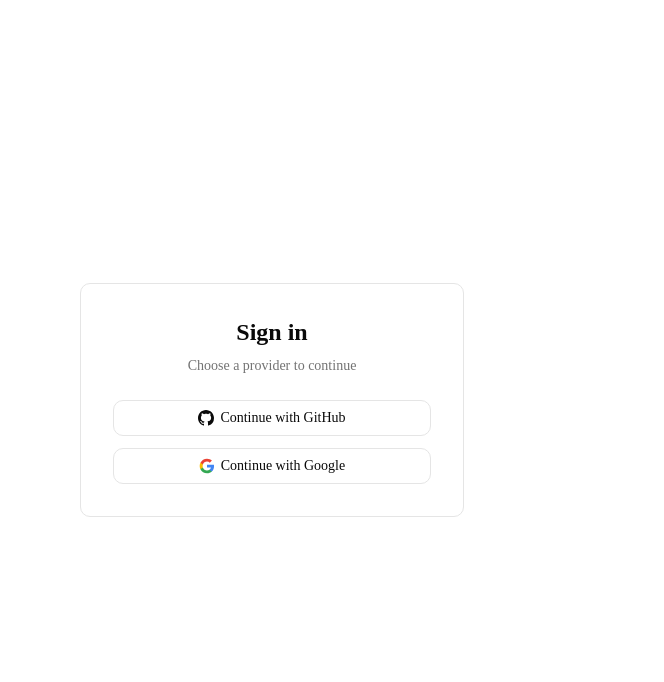
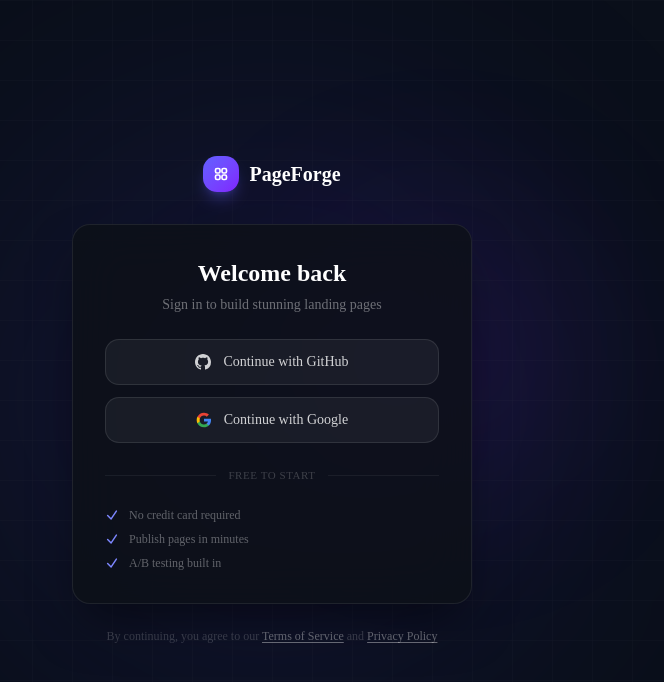
Before and after one commit to G-akram/saas-landing-page-builder, a Next.js app: page /login in a window 1280 px wide. Shown: the top 682 px of the page, without its empty margins (368-1032 px from the left). Built offline with nearby package versions, Linux system fonts and the light colour scheme; no server answers.

Commit message:
feat: redesign login page with dark SaaS aesthetic

```diff
--- a/src/app/(auth)/login/page.tsx
+++ b/src/app/(auth)/login/page.tsx
@@ -1,7 +1,7 @@
 import { redirect } from 'next/navigation'
+import Link from 'next/link'
 
 import { auth, signIn } from '@/shared/lib/auth'
-import { Button } from '@/components/ui/button'
 
 export default async function LoginPage(): Promise<React.JSX.Element> {
   const session = await auth()
@@ -11,11 +11,39 @@ export default async function LoginPage(): Promise<React.JSX.Element> {
   }
 
   return (
-    <div className="flex min-h-screen items-center justify-center">
-      <div className="w-full max-w-sm space-y-6 rounded-lg border p-8">
-        <div className="space-y-2 text-center">
-          <h1 className="text-2xl font-bold">Sign in</h1>
-          <p className="text-muted-foreground text-sm">Choose a provider to continue</p>
+    <div className="relative flex min-h-screen items-center justify-center overflow-hidden bg-[#0a0f1a]">
+      {/* Ambient glow */}
+      <div className="pointer-events-none absolute inset-0">
+        <div className="absolute top-1/2 left-1/2 -translate-x-1/2 -translate-y-1/2 h-[600px] w-[600px] rounded-full bg-indigo-600/10 blur-[120px]" />
+        <div className="absolute top-1/4 right-1/4 h-[300px] w-[300px] rounded-full bg-violet-600/8 blur-[80px]" />
+      </div>
+
+      {/* Grid texture */}
+      <div
+        className="pointer-events-none absolute inset-0 opacity-[0.03]"
+        style={{
+          backgroundImage:
+            'linear-gradient(rgba(255,255,255,0.5) 1px, transparent 1px), linear-gradient(90deg, rgba(255,255,255,0.5) 1px, transparent 1px)',
+          backgroundSize: '40px 40px',
+        }}
+      />
+
+      <div className="relative z-10 w-full max-w-md px-6">
+        {/* Logo */}
+        <Link href="/" className="mb-8 flex items-center justify-center gap-2.5">
+          <div className="flex size-9 items-center justify-center rounded-xl bg-gradient-to-br from-indigo-500 to-violet-600 shadow-lg shadow-indigo-500/30">
+            <LogoIcon />
+          </div>
+          <span className="text-xl font-bold text-white">PageForge</span>
+        </Link>
+
+        {/* Card */}
+        <div className="rounded-2xl border border-white/[0.08] bg-[#0d1117]/80 p-8 shadow-2xl shadow-black/50 backdrop-blur-xl">
+          <div className="mb-6 text-center">
+            <h1 className="text-2xl font-bold text-white">Welcome back</h1>
+            <p className="mt-1.5 text-sm text-white/40">
+              Sign in to build stunning landing pages
+            </p>
           </div>
 
           <div className="space-y-3">
@@ -25,10 +53,13 @@ export default async function LoginPage(): Promise<React.JSX.Element> {
                 await signIn('github', { redirectTo: '/dashboard' })
               }}
             >
-            <Button type="submit" variant="outline" size="lg" className="w-full">
+              <button
+                type="submit"
+                className="flex w-full items-center justify-center gap-3 rounded-xl border border-white/[0.1] bg-white/[0.05] px-4 py-3 text-sm font-medium text-white/80 transition-all hover:border-white/[0.18] hover:bg-white/[0.08] hover:text-white"
+              >
                 <GitHubIcon />
                 Continue with GitHub
-            </Button>
+              </button>
             </form>
 
             <form
@@ -37,20 +68,80 @@ export default async function LoginPage(): Promise<React.JSX.Element> {
                 await signIn('google', { redirectTo: '/dashboard' })
               }}
             >
-            <Button type="submit" variant="outline" size="lg" className="w-full">
+              <button
+                type="submit"
+                className="flex w-full items-center justify-center gap-3 rounded-xl border border-white/[0.1] bg-white/[0.05] px-4 py-3 text-sm font-medium text-white/80 transition-all hover:border-white/[0.18] hover:bg-white/[0.08] hover:text-white"
+              >
                 <GoogleIcon />
                 Continue with Google
-            </Button>
+              </button>
             </form>
           </div>
+
+          {/* Divider */}
+          <div className="my-6 flex items-center gap-3">
+            <div className="h-px flex-1 bg-white/[0.06]" />
+            <span className="text-[11px] font-medium uppercase tracking-wider text-white/20">
+              Free to start
+            </span>
+            <div className="h-px flex-1 bg-white/[0.06]" />
+          </div>
+
+          {/* Trust signals */}
+          <ul className="space-y-2">
+            {TRUST_SIGNALS.map((signal) => (
+              <li key={signal} className="flex items-center gap-2.5 text-xs text-white/35">
+                <CheckIcon />
+                {signal}
+              </li>
+            ))}
+          </ul>
+        </div>
+
+        <p className="mt-6 text-center text-xs text-white/20">
+          By continuing, you agree to our{' '}
+          <span className="text-white/40 underline underline-offset-2 cursor-pointer hover:text-white/60">
+            Terms of Service
+          </span>{' '}
+          and{' '}
+          <span className="text-white/40 underline underline-offset-2 cursor-pointer hover:text-white/60">
+            Privacy Policy
+          </span>
+        </p>
       </div>
     </div>
   )
 }
 
+const TRUST_SIGNALS = [
+  'No credit card required',
+  'Publish pages in minutes',
+  'A/B testing built in',
+]
+
+function LogoIcon(): React.JSX.Element {
+  return (
+    <svg className="size-4 text-white" fill="none" viewBox="0 0 24 24" stroke="currentColor" strokeWidth={2.5}>
+      <path
+        strokeLinecap="round"
+        strokeLinejoin="round"
+        d="M3.75 6A2.25 2.25 0 0 1 6 3.75h2.25A2.25 2.25 0 0 1 10.5 6v2.25a2.25 2.25 0 0 1-2.25 2.25H6a2.25 2.25 0 0 1-2.25-2.25V6ZM3.75 15.75A2.25 2.25 0 0 1 6 13.5h2.25a2.25 2.25 0 0 1 2.25 2.25V18a2.25 2.25 0 0 1-2.25 2.25H6A2.25 2.25 0 0 1 3.75 18v-2.25ZM13.5 6a2.25 2.25 0 0 1 2.25-2.25H18A2.25 2.25 0 0 1 20.25 6v2.25A2.25 2.25 0 0 1 18 10.5h-2.25a2.25 2.25 0 0 1-2.25-2.25V6ZM13.5 15.75a2.25 2.25 0 0 1 2.25-2.25H18a2.25 2.25 0 0 1 2.25 2.25V18A2.25 2.25 0 0 1 18 20.25h-2.25A2.25 2.25 0 0 1 13.5 18v-2.25Z"
+      />
+    </svg>
+  )
+}
+
+function CheckIcon(): React.JSX.Element {
+  return (
+    <svg className="size-3.5 shrink-0 text-indigo-400" fill="none" viewBox="0 0 24 24" stroke="currentColor" strokeWidth={2.5}>
+      <path strokeLinecap="round" strokeLinejoin="round" d="M4.5 12.75l6 6 9-13.5" />
+    </svg>
+  )
+}
+
 function GitHubIcon(): React.JSX.Element {
   return (
-    <svg viewBox="0 0 24 24" className="size-4" fill="currentColor">
+    <svg viewBox="0 0 24 24" className="size-4 shrink-0" fill="currentColor">
       <path d="M12 0C5.37 0 0 5.37 0 12c0 5.31 3.435 9.795 8.205 11.385.6.105.825-.255.825-.57 0-.285-.015-1.23-.015-2.235-3.015.555-3.795-.735-4.035-1.41-.135-.345-.72-1.41-1.23-1.695-.42-.225-1.02-.78-.015-.795.945-.015 1.62.87 1.845 1.23 1.08 1.815 2.805 1.305 3.495.99.105-.78.42-1.305.765-1.605-2.67-.3-5.46-1.335-5.46-5.925 0-1.305.465-2.385 1.23-3.225-.12-.3-.54-1.53.12-3.18 0 0 1.005-.315 3.3 1.23.96-.27 1.98-.405 3-.405s2.04.135 3 .405c2.295-1.56 3.3-1.23 3.3-1.23.66 1.65.24 2.88.12 3.18.765.84 1.23 1.905 1.23 3.225 0 4.605-2.805 5.625-5.475 5.925.435.375.81 1.095.81 2.22 0 1.605-.015 2.895-.015 3.3 0 .315.225.69.825.57A12.02 12.02 0 0 0 24 12c0-6.63-5.37-12-12-12z" />
     </svg>
   )
@@ -58,23 +149,11 @@ function GitHubIcon(): React.JSX.Element {
 
 function GoogleIcon(): React.JSX.Element {
   return (
-    <svg viewBox="0 0 24 24" className="size-4">
-      <path
-        d="M22.56 12.25c0-.78-.07-1.53-.2-2.25H12v4.26h5.92a5.06 5.06 0 0 1-2.2 3.32v2.77h3.57c2.08-1.92 3.28-4.74 3.28-8.1z"
-        fill="#4285F4"
-      />
-      <path
-        d="M12 23c2.97 0 5.46-.98 7.28-2.66l-3.57-2.77c-.98.66-2.23 1.06-3.71 1.06-2.86 0-5.29-1.93-6.16-4.53H2.18v2.84C3.99 20.53 7.7 23 12 23z"
-        fill="#34A853"
-      />
-      <path
-        d="M5.84 14.09c-.22-.66-.35-1.36-.35-2.09s.13-1.43.35-2.09V7.07H2.18C1.43 8.55 1 10.22 1 12s.43 3.45 1.18 4.93l2.85-2.22.81-.62z"
-        fill="#FBBC05"
-      />
-      <path
-        d="M12 5.38c1.62 0 3.06.56 4.21 1.64l3.15-3.15C17.45 2.09 14.97 1 12 1 7.7 1 3.99 3.47 2.18 7.07l3.66 2.84c.87-2.6 3.3-4.53 6.16-4.53z"
-        fill="#EA4335"
-      />
+    <svg viewBox="0 0 24 24" className="size-4 shrink-0">
+      <path d="M22.56 12.25c0-.78-.07-1.53-.2-2.25H12v4.26h5.92a5.06 5.06 0 0 1-2.2 3.32v2.77h3.57c2.08-1.92 3.28-4.74 3.28-8.1z" fill="#4285F4" />
+      <path d="M12 23c2.97 0 5.46-.98 7.28-2.66l-3.57-2.77c-.98.66-2.23 1.06-3.71 1.06-2.86 0-5.29-1.93-6.16-4.53H2.18v2.84C3.99 20.53 7.7 23 12 23z" fill="#34A853" />
+      <path d="M5.84 14.09c-.22-.66-.35-1.36-.35-2.09s.13-1.43.35-2.09V7.07H2.18C1.43 8.55 1 10.22 1 12s.43 3.45 1.18 4.93l2.85-2.22.81-.62z" fill="#FBBC05" />
+      <path d="M12 5.38c1.62 0 3.06.56 4.21 1.64l3.15-3.15C17.45 2.09 14.97 1 12 1 7.7 1 3.99 3.47 2.18 7.07l3.66 2.84c.87-2.6 3.3-4.53 6.16-4.53z" fill="#EA4335" />
     </svg>
   )
 }
```
Lines whose indentation alone changed are shown as unchanged.
